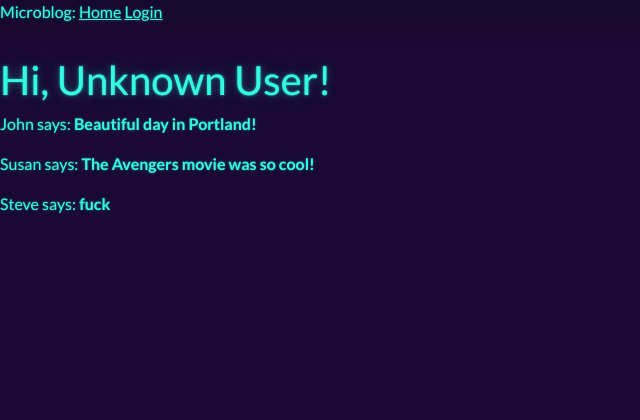
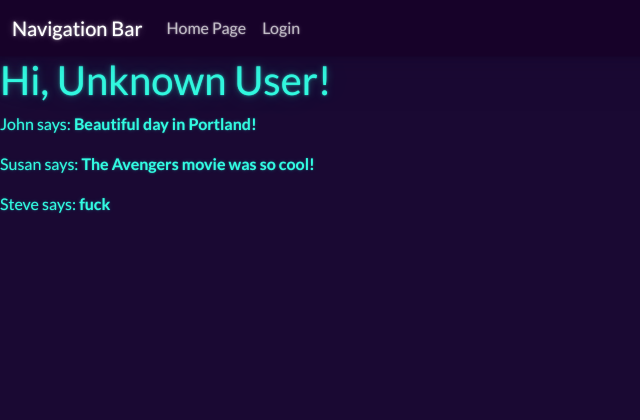
Before and after one commit to 3xiced/microblog, a Flask app: page / in a window 1280 px wide. Shown: the top 420 px of the page, without its empty margins (0-640 px from the left). Run offline with Flask 2, Linux system fonts and the light colour scheme; some libraries are stand-ins or nearby versions.

Commit message:
added nav bar

```diff
--- a/app/templates/base.html
+++ b/app/templates/base.html
@@ -8,10 +8,25 @@
       <link rel="stylesheet" href="{{ url_for('static',filename='css/bootstrap.min.css') }}">
     </head>
     <body>
-        <div>Microblog:
-            <a href="/index">Home</a>
-            <a href="/login">Login</a></div>
-        <hr>
+        <nav class="navbar navbar-expand-lg navbar-dark bg-dark">
+          <div class="container-fluid">
+            <a class="navbar-brand" href="#">Navigation Bar</a>
+            <button class="navbar-toggler" type="button" data-bs-toggle="collapse" data-bs-target="#navbarColor01" aria-controls="navbarColor01" aria-expanded="false" aria-label="Toggle navigation">
+              <span class="navbar-toggler-icon"></span>
+            </button>
+
+            <div class="collapse navbar-collapse" id="navbarColor01">
+              <ul class="navbar-nav me-auto">
+                <li class="nav-item">
+                    <a class="nav-link" href="/index">Home Page</a>
+                </li>
+                <li class="nav-item">
+                  <a class="nav-link" href="/login">Login</a>
+                </li>
+              </ul>
+            </div>
+          </div>
+        </nav>
         {% block content %}{% endblock %}
     </body>
 </html>
```
